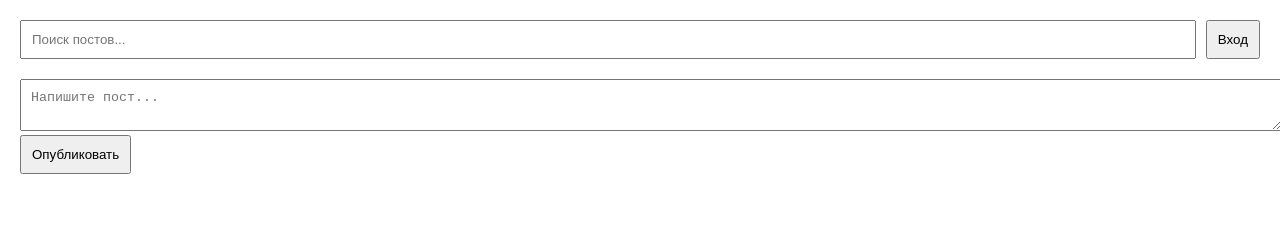
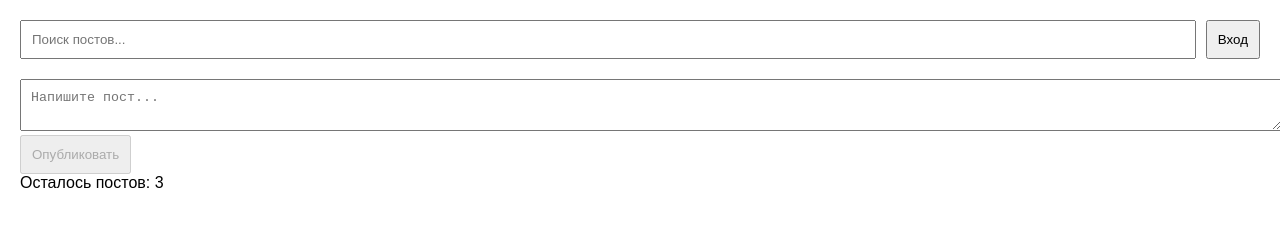
Before and after one commit to kakcer47/decentralized-ads-platform, a plain HTML site: page index.html in a window 1280 px wide. Drawn offline with Linux system fonts and the light colour scheme.

Commit message:
Update index.html

```diff
--- a/index.html
+++ b/index.html
@@ -13,7 +13,8 @@
   <main>
     <div id="posts"></div>
     <textarea id="post-input" placeholder="Напишите пост..."></textarea>
-    <button id="post-btn">Опубликовать</button>
+    <button id="post-btn" disabled>Опубликовать</button>
+    <div id="post-limit">Осталось постов: 3</div>
   </main>
   <script src="app.js"></script>
 </body>
```
